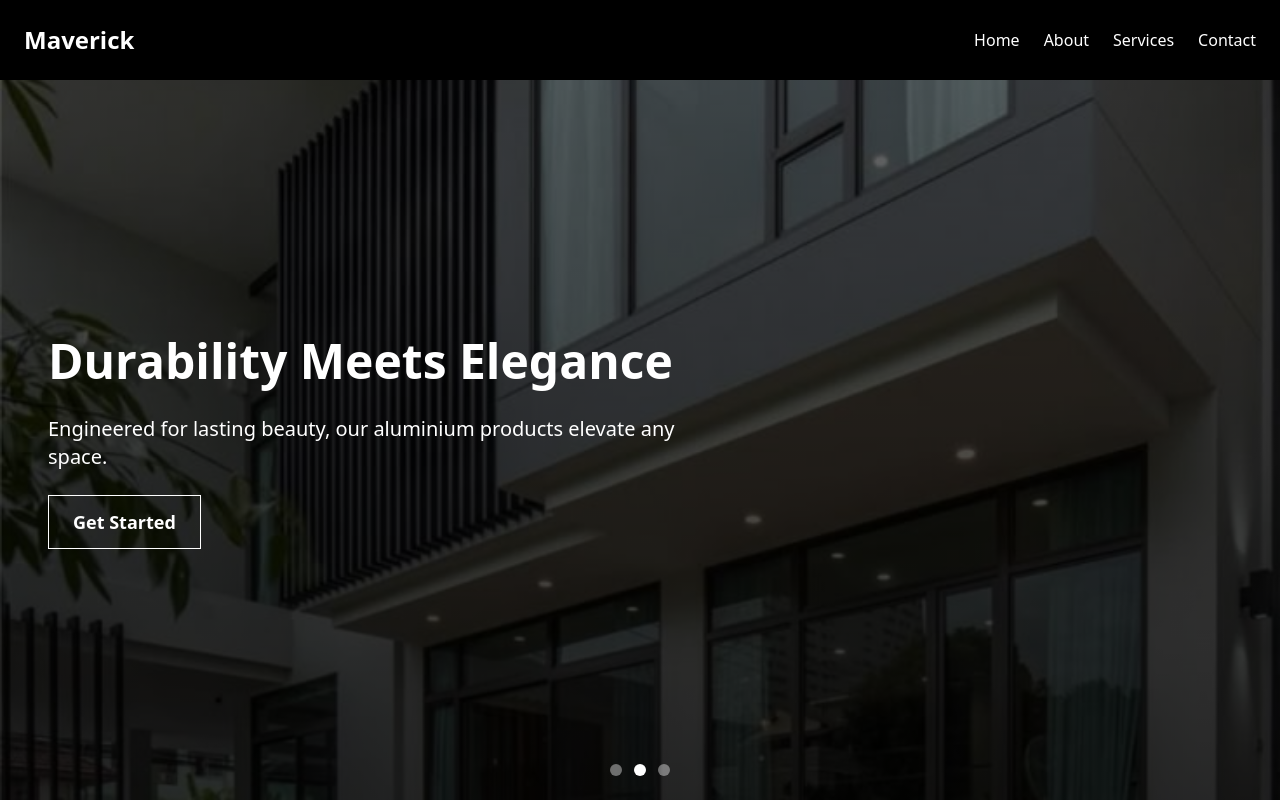
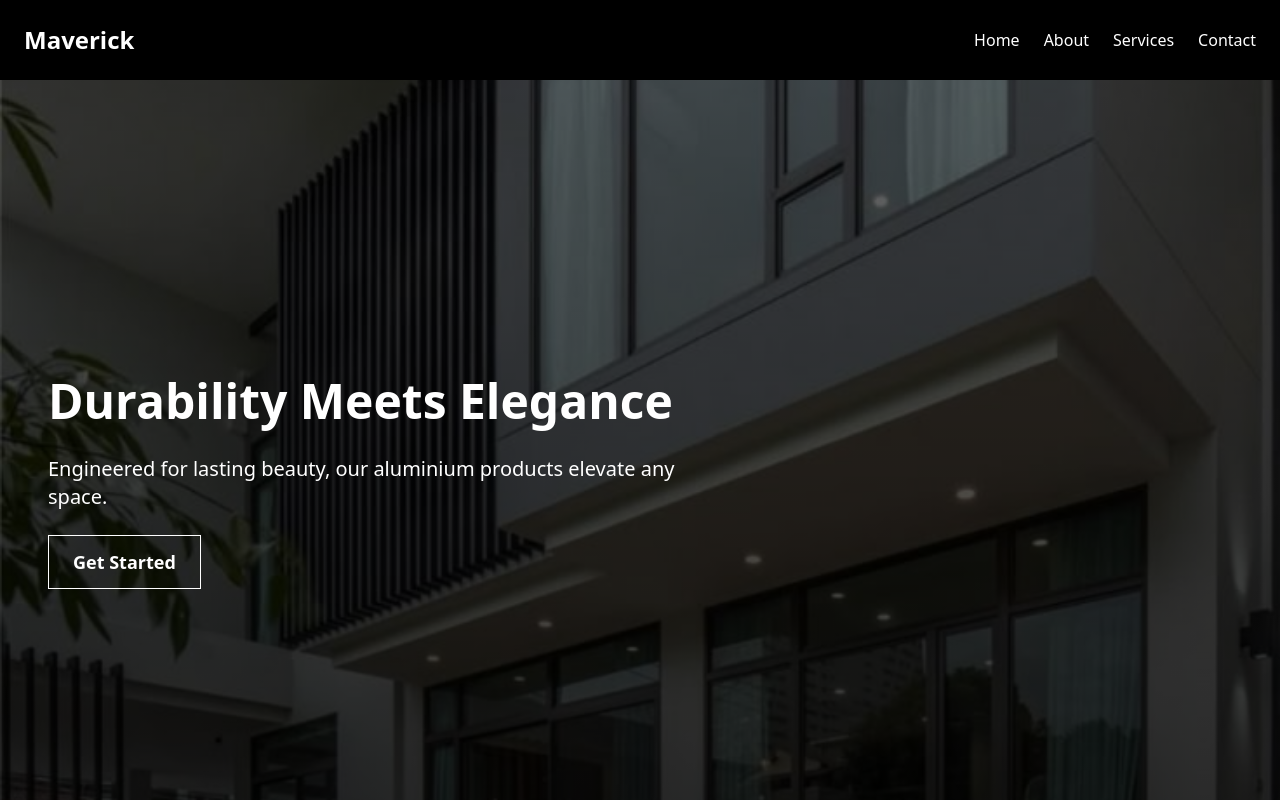
Before and after one commit to TadiwaMakoni05/maverick, a Next.js app: page / in a window 1280 px wide. Shown: the top 800 px of the page. Built offline with nearby package versions, Linux system fonts and the light colour scheme.

Commit message:
img response

```diff
--- a/src/components/Header.js
+++ b/src/components/Header.js
@@ -1,4 +1,4 @@
-'use client';
+"use client";
 import React, { useState, useEffect } from "react";
 
 const slides = [
@@ -36,9 +36,10 @@ const Header = () => {
   }, [length]);
 
   return (
-
-    <header className="relative w-full h-[90vh] overflow-hidden" id="home">
-
+    <header
+      className="relative w-full h-[100vh] overflow-hidden pt-24"
+      id="home"
+    >
       {slides.map((slide, index) => (
         <div
           key={index}
```
